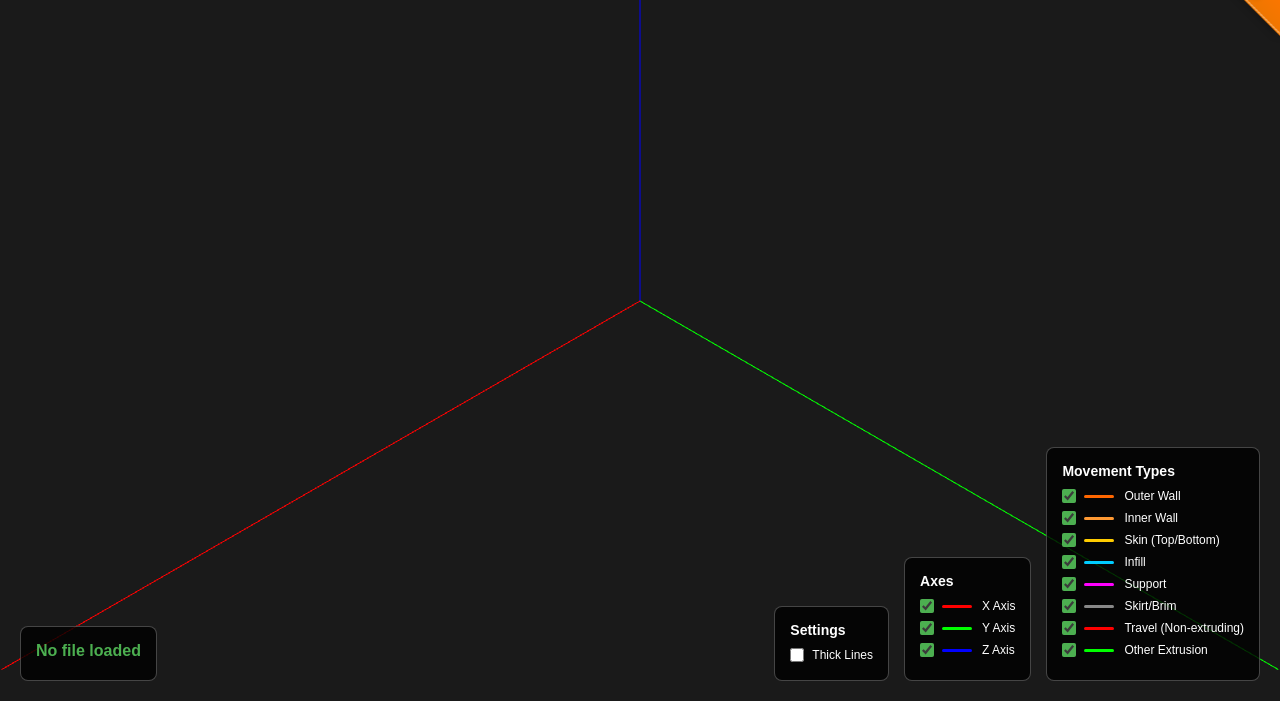
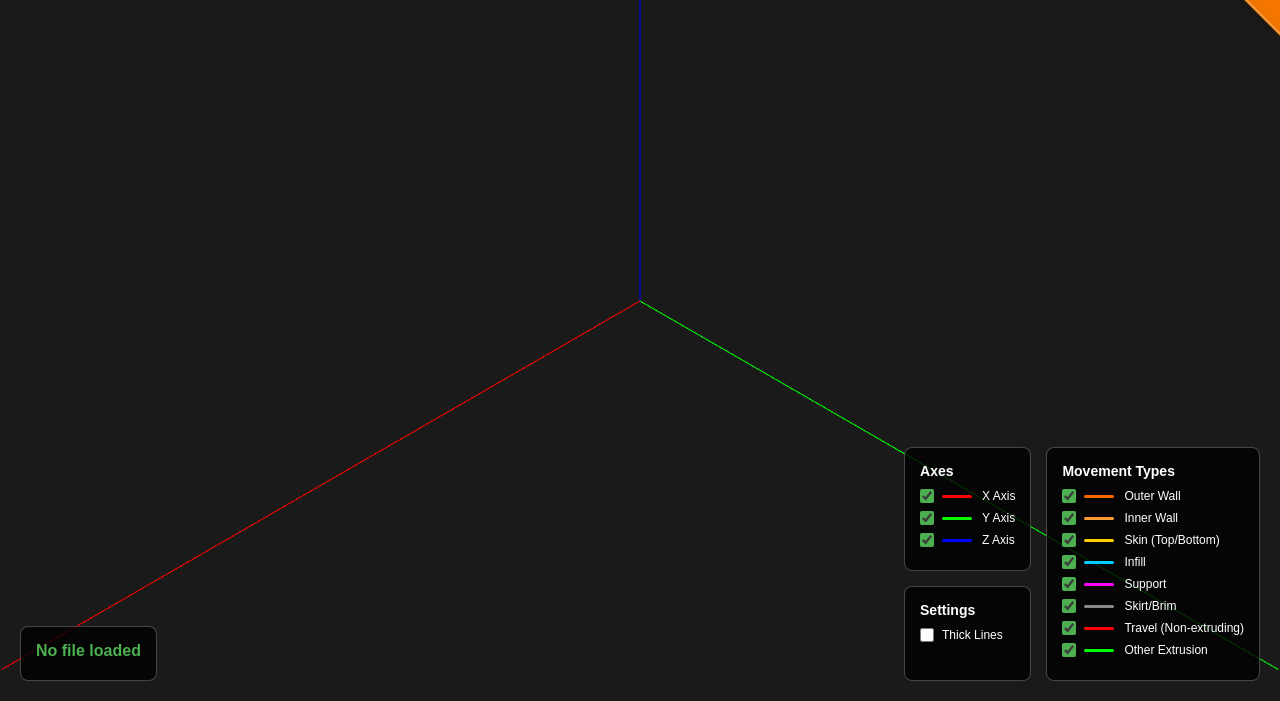
Before and after one commit to jgphilpott/polyslice, a website: page examples/visualizer/visualizer.html in a window 1280 px wide. Shown: the part 99-800 px from the top of the page. Drawn offline with nearby package versions, Linux system fonts and the light colour scheme.

Commit message:
checkpoint

```diff
--- a/examples/visualizer/visualizer.css
+++ b/examples/visualizer/visualizer.css
@@ -276,7 +276,9 @@
 }
 
 #settings {
-    max-height: 75px;
+    margin-top: 15px;
+    max-height: 95px;
+    height: 95px;
 }
 
 #legend h3,
--- a/examples/visualizer/visualizer.js
+++ b/examples/visualizer/visualizer.js
@@ -145,13 +145,7 @@
 function createLegend() {
   const legendHTML = `
         <div class="legend-container">
-            <div id="settings">
-                <h3>Settings</h3>
-                <div class="legend-item">
-                    <input type="checkbox" class="legend-checkbox settings-checkbox" id="thick-lines-checkbox" />
-                    <span>Thick Lines</span>
-                </div>
-            </div>
+            <div>
                 <div id="axes-legend">
                     <h3>Axes</h3>
                     <div class="legend-item">
@@ -168,6 +162,14 @@
                         <input type="checkbox" class="legend-checkbox axis-checkbox" data-axis="z" checked />
                         <div class="legend-color" style="background-color: #0000ff;"></div>
                         <span>Z Axis</span>
+                    </div>
+                </div>
+                <div id="settings">
+                    <h3>Settings</h3>
+                    <div class="legend-item">
+                        <input type="checkbox" class="legend-checkbox settings-checkbox" id="thick-lines-checkbox" />
+                        <span>Thick Lines</span>
+                    </div>
                 </div>
             </div>
             <div id="legend">
```
Lines whose indentation alone changed are shown as unchanged.
